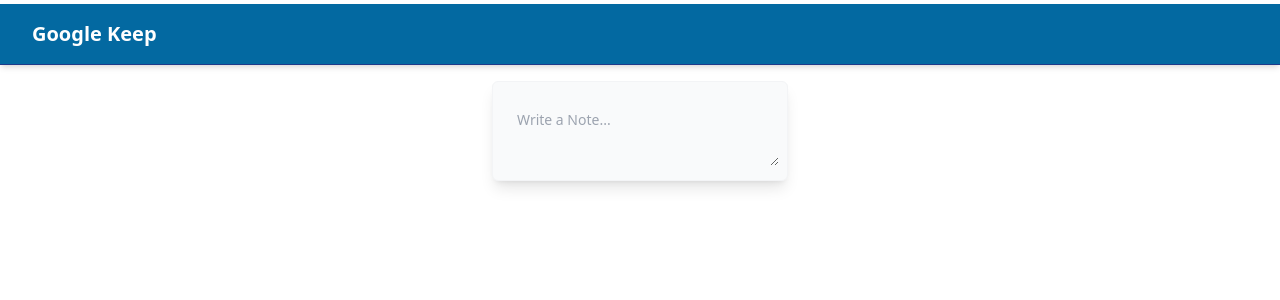
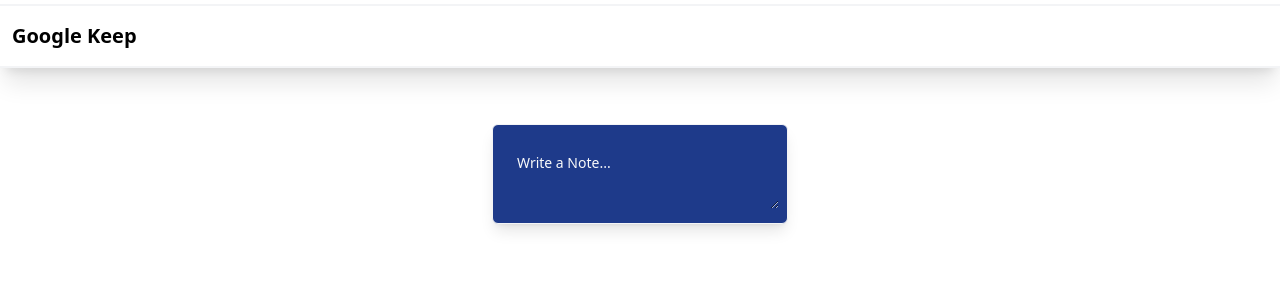
Before and after one commit to prama12/react-simple-project, a React (Create React App) app: page / in a window 1280 px wide. Shown: the top 300 px of the page. Built offline with nearby package versions, Linux system fonts and the light colour scheme.

Commit message:
full completed googleKeep app

```diff
--- a/src/Component/GoogleKeepApp/Card.jsx
+++ b/src/Component/GoogleKeepApp/Card.jsx
@@ -8,11 +8,11 @@
      return (
           <>
 
-               <div className='bg-white border border-gray-100 shadow-lg pl-5 pr-2 pt-5 pb-2 rounded-md '>
-                    <h1 className='text-gray-600 text-lg font-bold  px-1 py-2' >{props.Title}</h1>
-                    <div className='w-full h-16 px-1 py-2 outline-none text-gray-500 font-medium text-sm'>{props.Content}</div>
+               <div className='bg-blue-900 border border-gray-100 shadow-lg pl-5 pr-2 pt-5 pb-2 rounded-md '>
+                    <h1 className='text-white text-lg font-bold  px-1 py-2' >{props.Title}</h1>
+                    <div className='w-full h-16 px-1 py-2 outline-none text-white font-medium text-sm'>{props.Content}</div>
                     <div className='flex justify-end'>
-                         <button className='text-yellow-400 text-2xl font-black px-2 py-1 rounded-full border border-gray-100 shadow-lg hover:shadow-xl hover:border-2 hover:border-red-500 ' onClick={deleteNote}>
+                         <button className='text-yellow-400 text-2xl font-black px-2 py-1 rounded-full border border-gray-800 bg-white shadow-lg hover:shadow-xl hover:border-2 hover:border-red-500 ' onClick={deleteNote}>
                               <svg xmlns="http://www.w3.org/2000/svg" viewBox="0 0 576 512" className='h-5'>
                                    <path
                                         fill="red"
--- a/src/Component/GoogleKeepApp/Nav.jsx
+++ b/src/Component/GoogleKeepApp/Nav.jsx
@@ -3,9 +3,9 @@
 const Nav = () => {
      return (
           <>
-               <div className="w-full flex-wrap bg-sky-700 sticky top-1 px-8 py-4 shadow-md border-b border-blue-900 z-50">
+               <div className="w-full flex-wrap sticky top-1 px-3 py-4 mb-10 shadow-xl border-y-2 border-gray-100 z-50">
                     <div>
-                         <h1 className='text-white font-bold text-xl '>Google Keep</h1>
+                         <h1 className='text-black font-bold text-xl '>Google Keep</h1>
                     </div>
                </div>
           </>
--- a/src/Component/GoogleKeepApp/Notesection.jsx
+++ b/src/Component/GoogleKeepApp/Notesection.jsx
@@ -37,22 +37,23 @@
 
      return (
           <>
-               <div className='h-full flex justify-center items-center py-5 px-12' >
-                    <div className='bg-gray-50 border border-gray-100 shadow-lg pl-5 pr-2 pt-5 pb-2 lg:w-3/12 rounded-md relative' onDoubleClick={normal}>
+               <div className='h-full flex justify-center items-center py-5 px-12' onDoubleClick={normal} >
+                    <div className='bg-blue-900 border border-gray-100 shadow-lg pl-5 pr-2 pt-5 pb-2 lg:w-3/12 rounded-md relative'>
+                         {show ?
+                              <div className='flex  justify-end' >
+                                   <button onClick={() => setShow(!show)} className="text-xs font-semibold hover:text-white text-white hover:shadow-sm hover:bg-red-600 px-1 rounded-full absolute top-1 right-1">X</button>
+                              </div> : null
+                         }
+
                          {
                               show ?
                                    <h1>
-                                        <input className='text-gray-600 text-lg font-bold bg-gray-50 outline-none px-1 py-2' type="text" placeholder='Title' value={note.Title} name="Title" onChange={inputEvent} />
+                                        <input className='text-gray-50 text-lg font-bold bg-blue-900 outline-none px-1 py-2 placeholder:text-gray-50' type="text" placeholder='Title' value={note.Title} name="Title" onChange={inputEvent} />
                                    </h1> : null
                          }
 
-                         {/* <div className='flex  justify-end' >
-                                        <button onClick={() => setShow(!show)} className="text-xs font-semibold hover:text-white text-black hover:shadow-sm hover:bg-red-600 px-1 rounded-full">X</button>
-                                   </div> */}
-
-
                          <div>
-                              <textarea className='w-full bg-gray-50 h-16 px-1 py-2 outline-none text-gray-500 font-medium text-sm' placeholder="Write a Note..." value={note.Content} name="Content" onChange={inputEvent} onClick={expand} />
+                              <textarea className='w-full bg-blue-900  h-16 px-1 py-2 outline-none text-white font-medium text-sm placeholder:text-gray-50' placeholder="Write a Note..." value={note.Content} name="Content" onChange={inputEvent} onClick={expand} />
 
                          </div>
 
```
